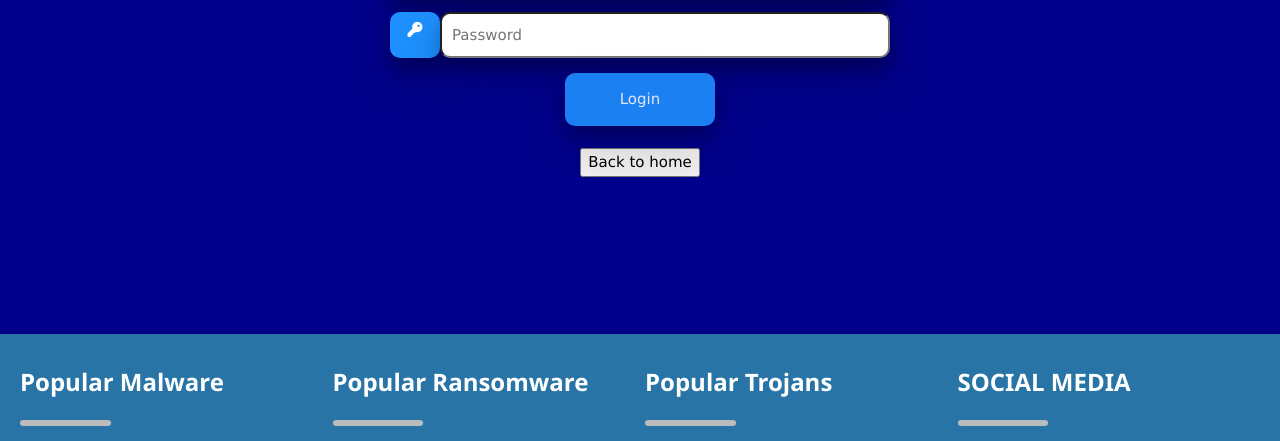
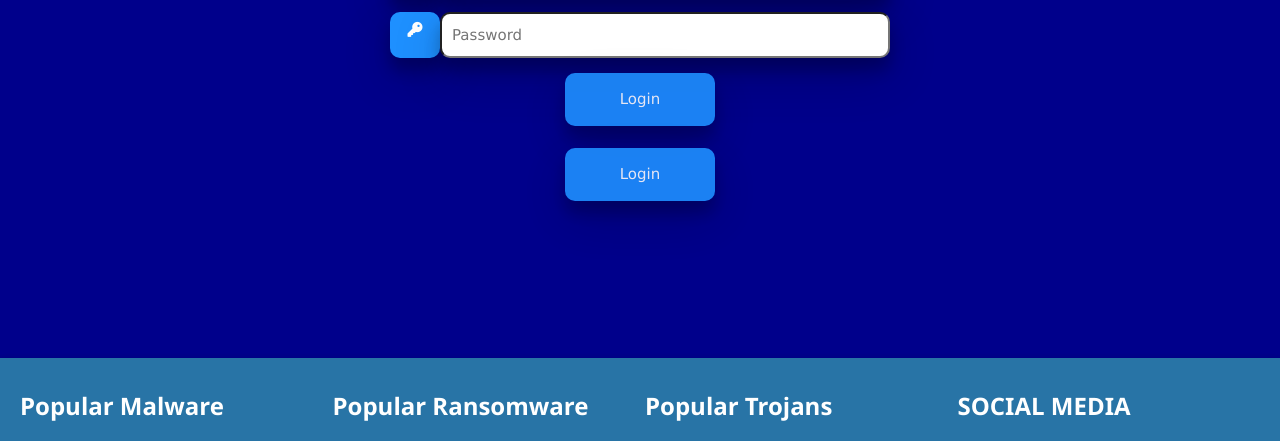
Before and after one commit to iayansarkar/cyber-crime-cell, a plain HTML site: page member.html in a window 1280 px wide. Shown: the part 319-760 px from the top of the page. Drawn offline with nearby package versions, Linux system fonts and the light colour scheme.

Commit message:
Update member.html

```diff
--- a/member.html
+++ b/member.html
@@ -50,7 +50,7 @@
   </div>
   <center>
   <button type="login" class="btn">Login</button></br></br>
-  <a href="https://developerayan.github.io/Cyber-Crime-Cell-TIU-CST-Project/index.html" style="color: white"><button type"back" class"btn">Back to home</button></a>
+  <a href="https://developerayan.github.io/Cyber-Crime-Cell-TIU-CST-Project/index.html"><button type="login" class="btn">Login</button></a>
   </center>
 </form>
 </br>
```
